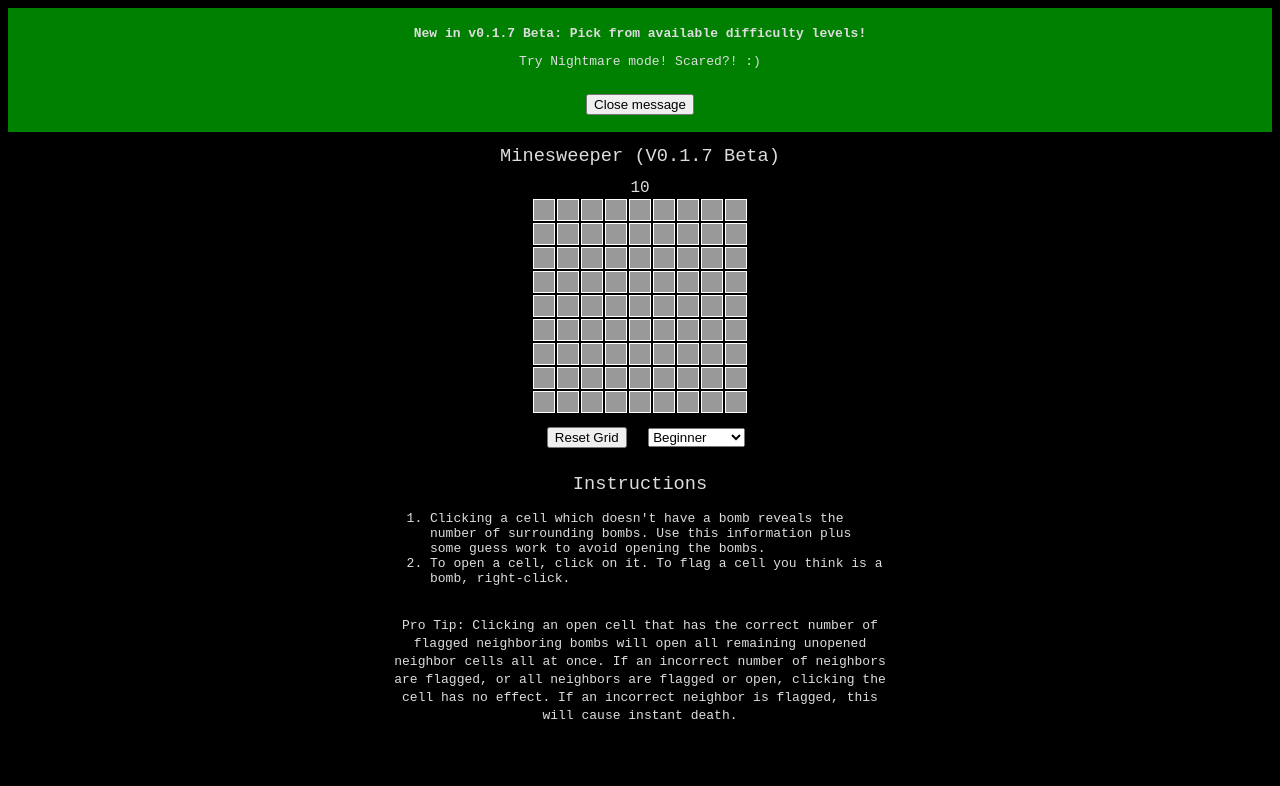
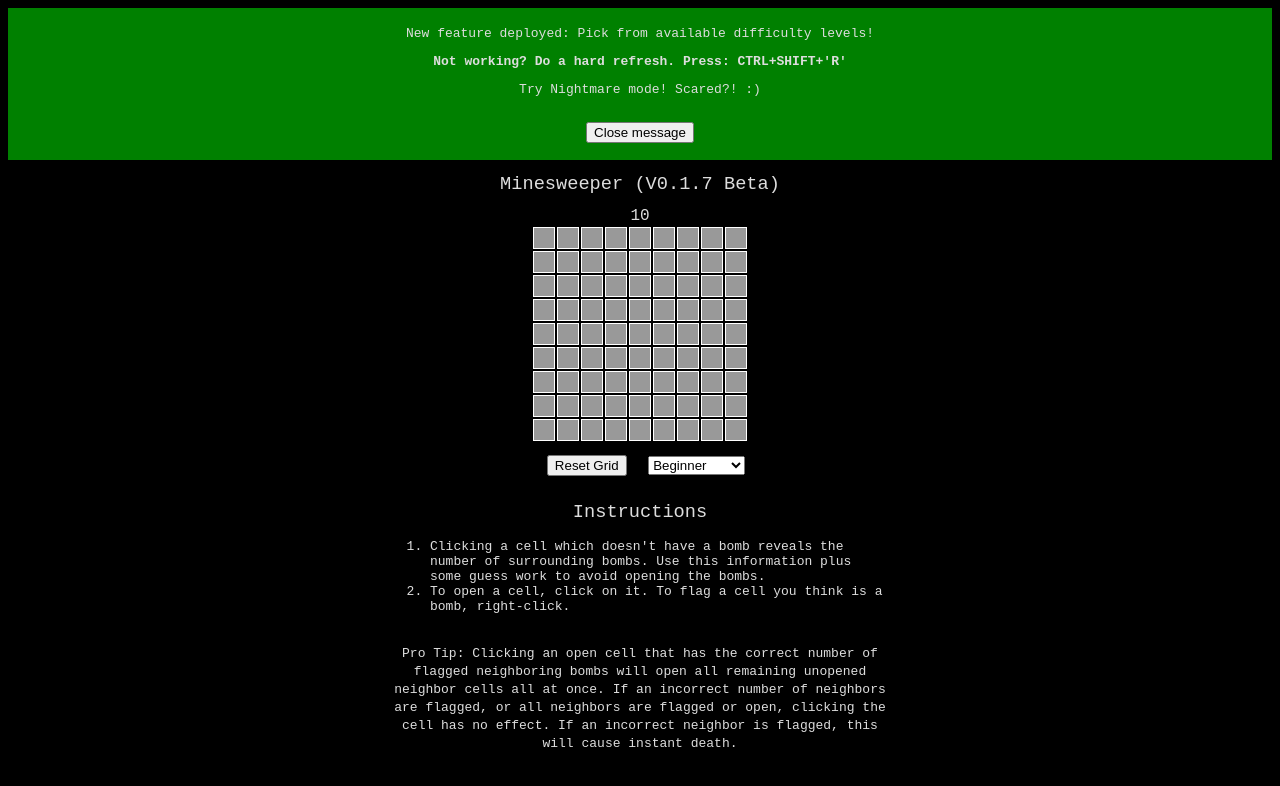
Before and after one commit to fullhacker/apps, a website with bundled scripts: page minesweeper/index.html in a window 1280 px wide. Built offline with nearby package versions, Linux system fonts and the light colour scheme.

Commit message:
#11: update announcements

```diff
--- a/minesweeper/index.html
+++ b/minesweeper/index.html
@@ -24,7 +24,8 @@
 </head>
 <body>
     <div id="announcement-wrapper">
-        <p class="announcement-action">New in v0.1.7 Beta: Pick from available difficulty levels!</p>
+        <p>New feature deployed: Pick from available difficulty levels!</p>
+        <p class="announcement-action">Not working? Do a hard refresh. Press: CTRL+SHIFT+'R'</p>
         <p>Try Nightmare mode! Scared?! :)</p>
         <button onclick="hideAnnouncement()">Close message</button>
     </div>
```
